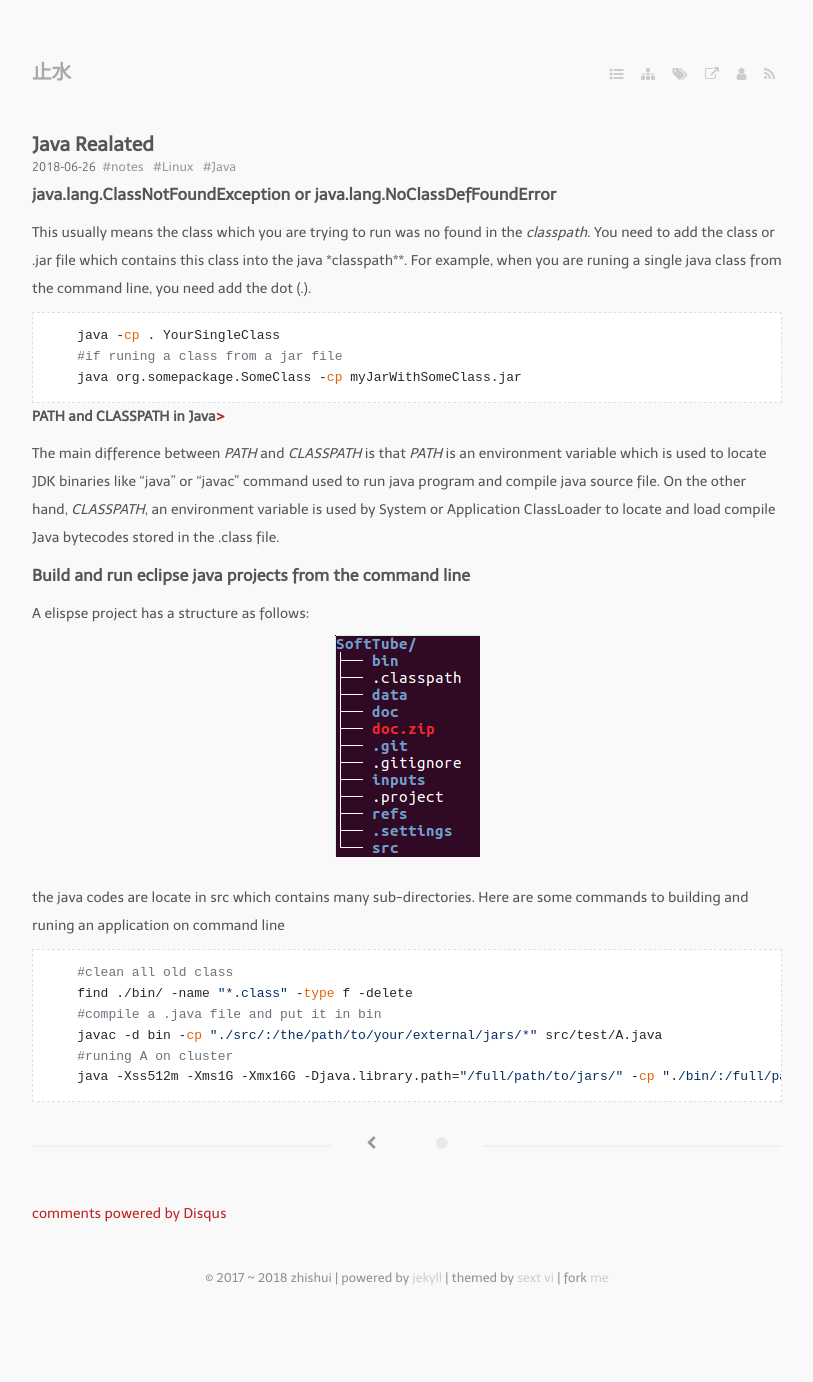
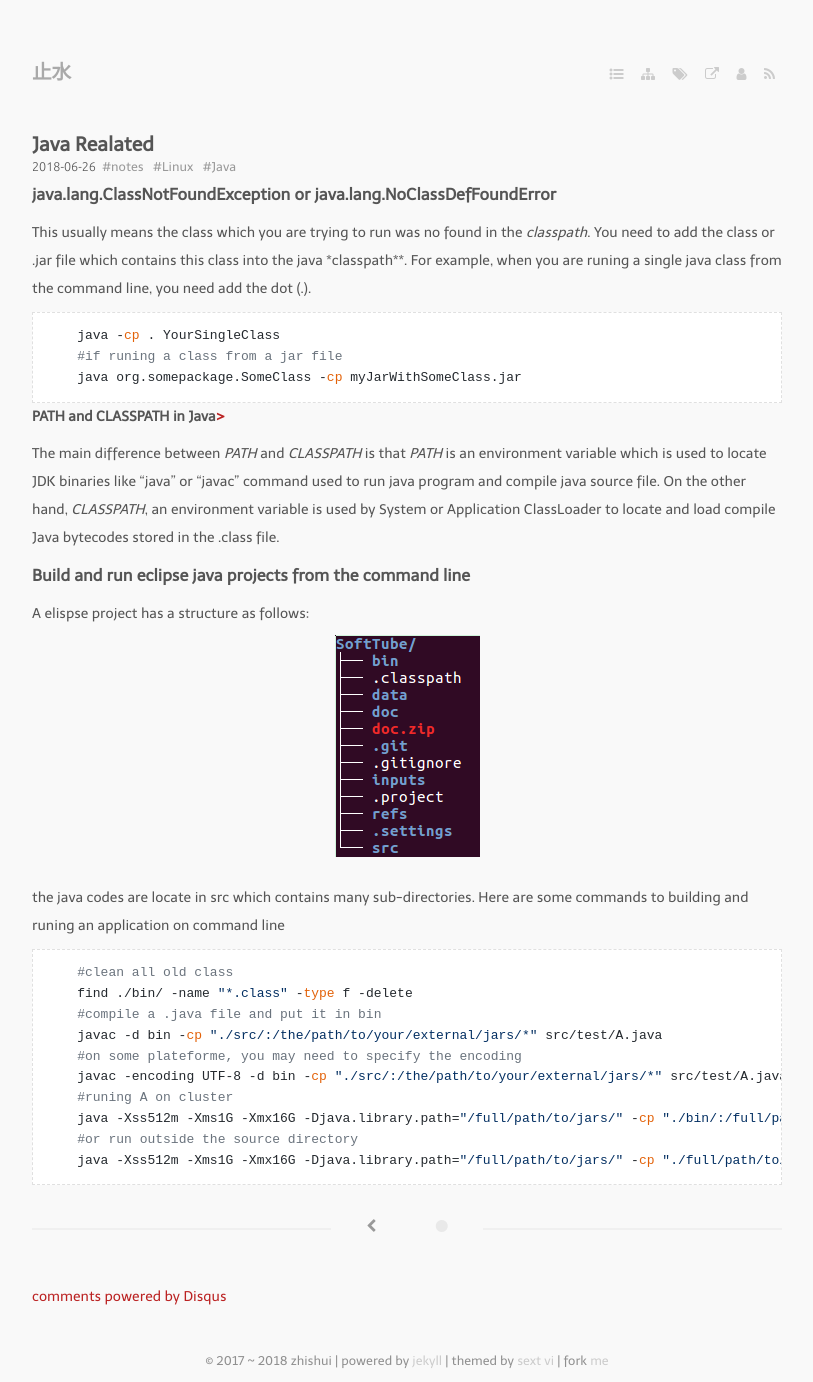
Before and after one commit to bizhishui/bizhishui.github.io, a Jekyll site: the page built from _posts/2018-06-26-Java-Realated.md, in a window 1280 px wide. Shown: the whole page, without its empty margins (233-1046 px from the left). Built offline with Jekyll 4.4.1, drawn with Linux system fonts in a browser that asks for light colours; nearby versions of some CDN libraries; some web fonts are replaced; a script that is not in the unit is left out; comment, search, counter and statistics services are not loaded; before the commit the page ends 1299 px from its top, so only the background shows below that.

Commit message:
updatews

````diff
--- a/_posts/2018-06-26-Java-Realated.md
+++ b/_posts/2018-06-26-Java-Realated.md
@@ -36,6 +36,10 @@ the java codes are locate in src which contains many sub-directories. Here are s
     find ./bin/ -name "*.class" -type f -delete
     #compile a .java file and put it in bin
     javac -d bin -cp "./src/:/the/path/to/your/external/jars/*" src/test/A.java
+    #on some plateforme, you may need to specify the encoding
+    javac -encoding UTF-8 -d bin -cp "./src/:/the/path/to/your/external/jars/*" src/test/A.java
     #runing A on cluster
     java -Xss512m -Xms1G -Xmx16G -Djava.library.path="/full/path/to/jars/" -cp "./bin/:/full/path/to/jars/*" test.A -r ../inputFile.txt
+    #or run outside the source directory
+    java -Xss512m -Xms1G -Xmx16G -Djava.library.path="/full/path/to/jars/" -cp "./full/path/to/project/root/directory/bin/:/home/jlv/Soft/CellInTube/SoftJohn_lib/*" test.A -r ./inputFile.txt
 ```
````
